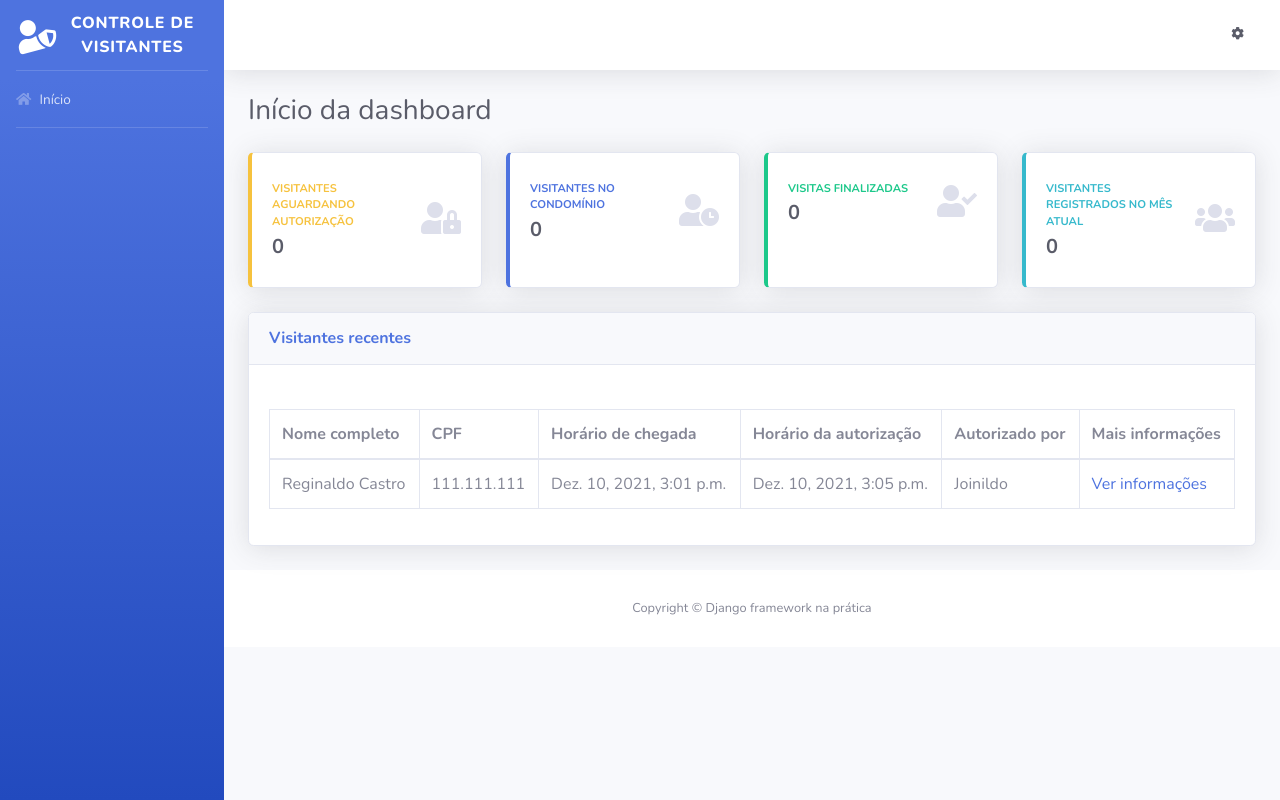
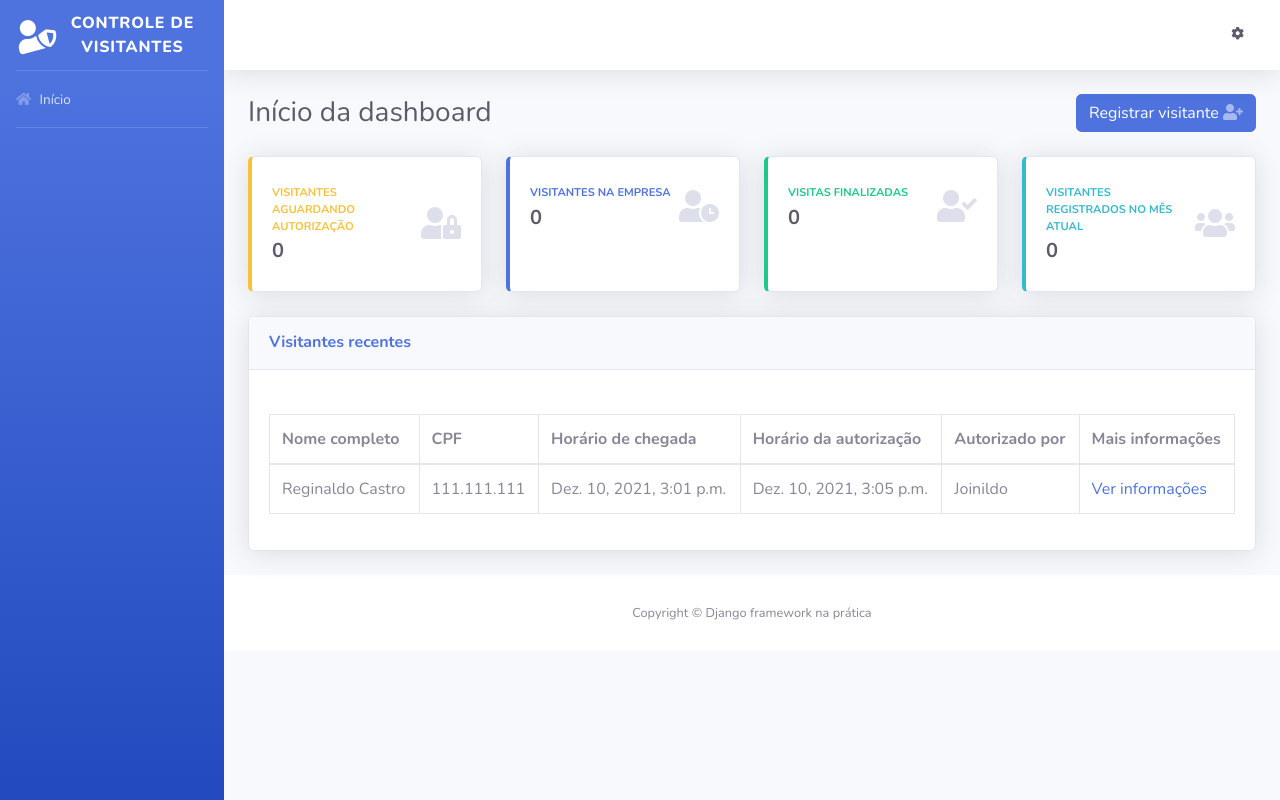
Before and after one commit to reginaldo-castro/registrovisitante, a Django app: page / in a window 1280 px wide. Run offline with Django 3.2, Linux system fonts and the light colour scheme; data comes from the database, SQL or seed files in the repository; some libraries are stand-ins or nearby versions.

Commit message:
navegação da url para registrar usuario,configuração da mensagens de success, chamada do metodo de exibicao de mensagem

```diff
--- a/templates/index.html
+++ b/templates/index.html
@@ -3,7 +3,22 @@
 <div class="container-fluid">
     <div class="d-sm-flex align-items-center justify-content-between mb-4">
         <h1 class="h3 mb-0 text-gray-800">{{ nome_pagina }}</h1>
+        <a href="{% url 'registrar_visitante' %}" class="btn btn-primary btn-icon-" >
+            <span class="text">Registrar visitante</span>
+                <span class="icon text-white-50">
+                    <i class="fas fa-user-plus"></i>
+                </span>
+        </a>
     </div>
+
+
+    {% if messages %}
+        {% for message in messages %}
+            <div class="alert alert-success" role="alert">
+                {{message}}
+            </div>
+        {% endfor %}
+    {% endif%}
 
     <div class="row">
         <div class="col-xl-3 col-md-6 mb-4">
@@ -28,7 +43,7 @@
                 <div class="card-body">
                     <div class="row no-gutters align-items-center">
                         <div class="col mr-2">
-                            <div class="text-xs font-weight-bold text-primary text-uppercase mb-1">Visitantes no condomínio</div>
+                            <div class="text-xs font-weight-bold text-primary text-uppercase mb-1">Visitantes na empresa</div>
                             <div class="h5 mb-0 font-weight-bold text-gray-800">0</div>
                         </div>
 
@@ -96,10 +111,10 @@
                             <td>{{ visitante.nome_completo }}</td>
                             <td>{{ visitante.cpf }}</td>
                             <td>{{ visitante.horario_chegada }}</td>
-                            <td>{{ visitante.horario_autorizacao }}</td>
-                            <td>{{ visitante.colaborador_responsavel }}</td>
+                            <td>{{ visitante.get_horario_autorizacao }}</td>
+                            <td>{{ visitante.get_colaborador_responsavel }}</td>
                             <td>
-                                <a href="#">
+                                <a href="{% url 'informacoes_visitante' visitante.id %}">
                                     Ver informações
                                 </a>
                             </td>
```
